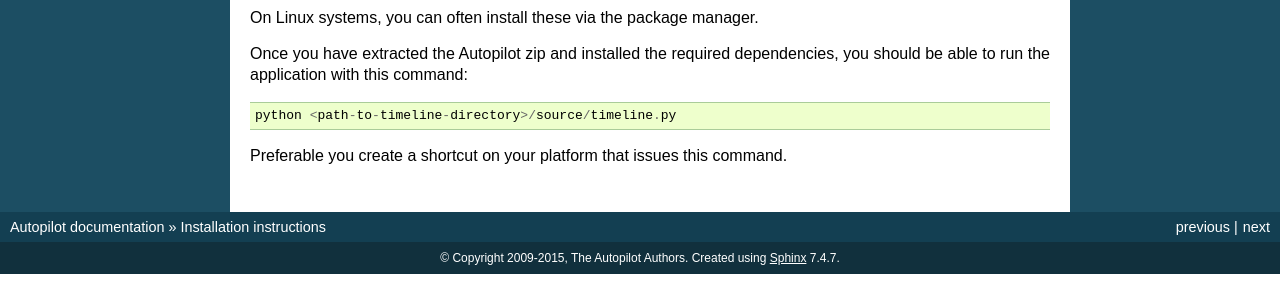
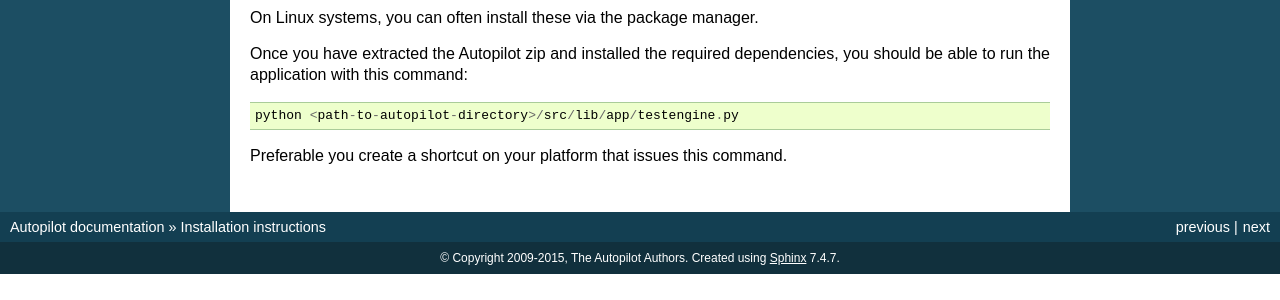
Before and after one commit to thetimelineproj/autopilot, a Sphinx documentation site: the page built from documentation/installing.rst, in a window 1280 px wide. Shown: the part 351-651 px from the top of the page. Built offline with Sphinx 7.4.7, drawn with Linux system fonts in a browser that asks for light colours; pages that are not in the unit, such as notebooks, are missing from menus.

Commit message:
Changed install instruction

```diff
--- a/documentation/installing.rst
+++ b/documentation/installing.rst
@@ -26,6 +26,6 @@ On Linux systems, you can often install these via the package manager.
 Once you have extracted the Autopilot zip and installed the required
 dependencies, you should be able to run the application with this command::
 
-    python <path-to-timeline-directory>/source/timeline.py
+    python <path-to-autopilot-directory>/src/lib/app/testengine.py
 
 Preferable you create a shortcut on your platform that issues this command.
```
